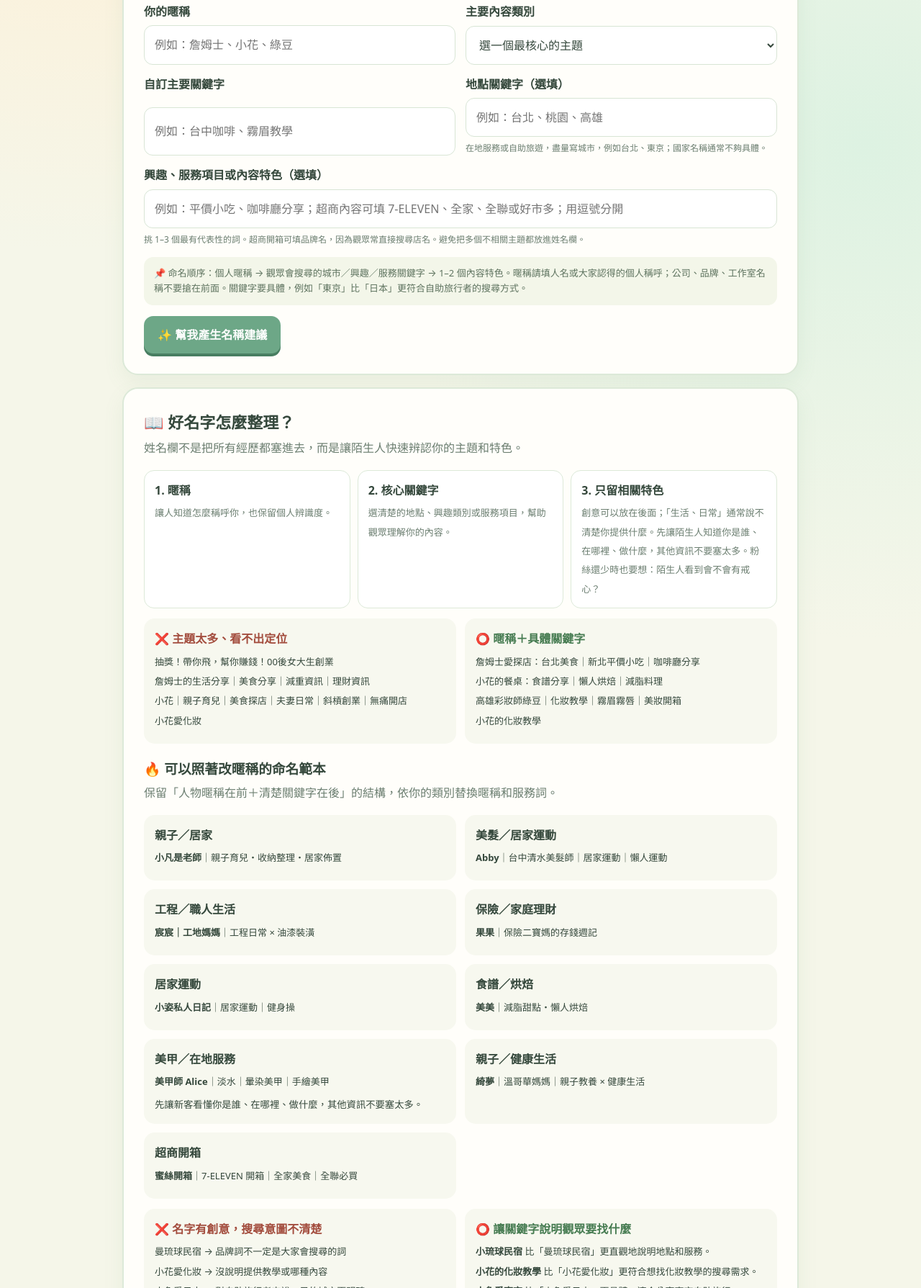
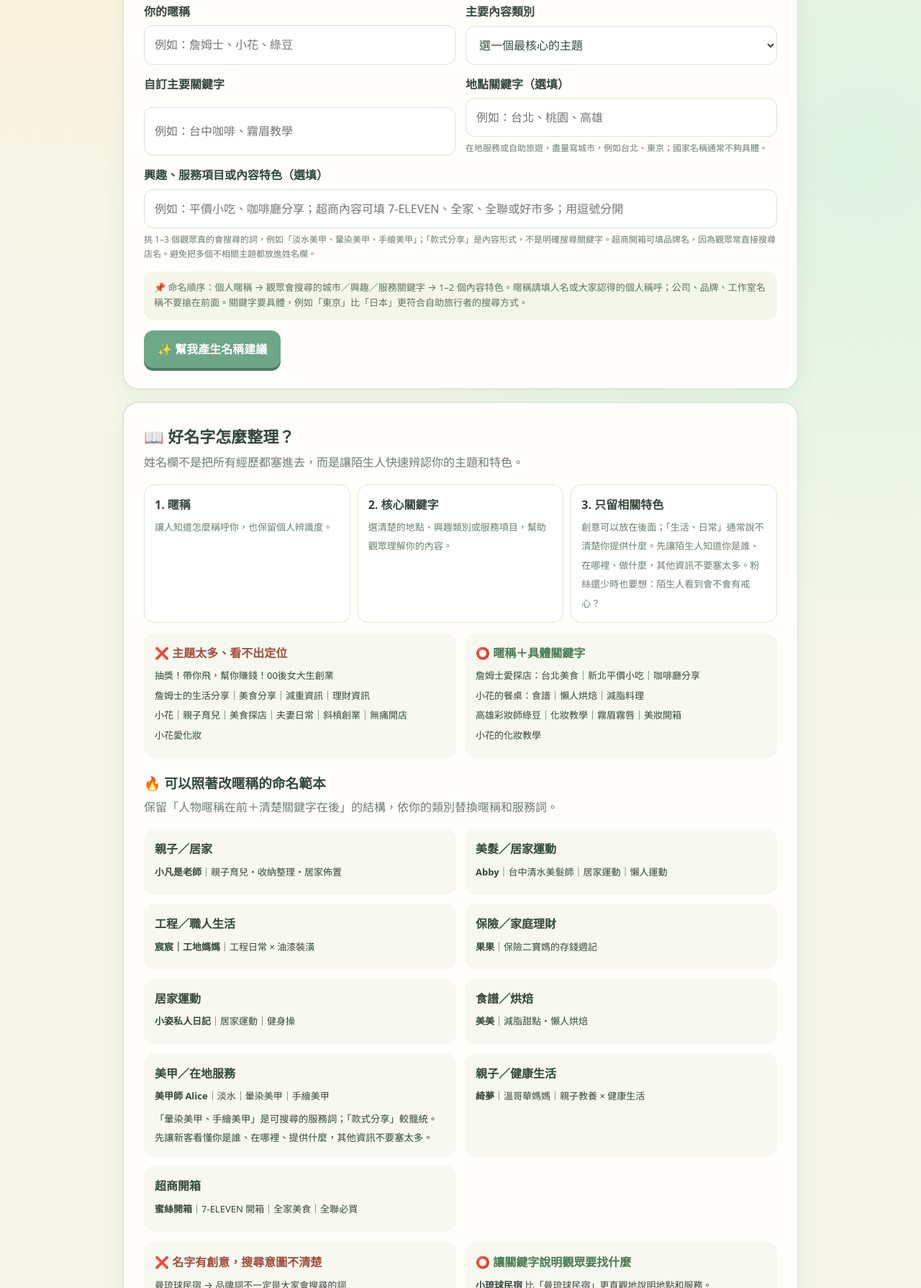
Before and after one commit to leonyang0512-stack/self-media-positioning-game, a plain HTML site: page naming-generator/index.html in a window 1280 px wide. Shown: the part 554-2343 px from the top of the page at 72% size. Drawn offline with Linux system fonts and the light colour scheme.

Commit message:
Use searchable nail service keywords

```diff
--- a/naming-generator/index.html
+++ b/naming-generator/index.html
@@ -17,12 +17,12 @@
 <div class="field"><label for="category">主要內容類別</label><select id="category"><option value="">選一個最核心的主題</option><option value="美食">美食探店</option><option value="食譜">食譜料理</option><option value="親子">親子育兒</option><option value="旅遊">旅遊</option><option value="美妝">美妝彩妝</option><option value="穿搭">穿搭時尚</option><option value="運動">跳操運動</option><option value="飲料">超商飲料特調</option><option value="理財">理財報稅</option><option value="美髮">美髮造型</option><option value="美甲">美甲設計</option><option value="心理測驗">心理測驗</option><option value="自訂">其他／自訂類別</option></select></div>
 <div class="field" id="customWrap" hidden><label for="customCategory">自訂主要關鍵字</label><input id="customCategory" maxlength="16" placeholder="例如：台中咖啡、霧眉教學"></div>
 <div class="field"><label for="location">地點關鍵字（選填）</label><input id="location" maxlength="12" list="places" placeholder="例如：台北、桃園、高雄"><datalist id="places"><option value="台北"><option value="新北"><option value="桃園"><option value="台中"><option value="台南"><option value="高雄"><option value="台東"><option value="基隆"><option value="新竹"><option value="嘉義"><option value="屏東"><option value="花蓮"><option value="宜蘭"><option value="東京"><option value="大阪"><option value="京都"><option value="福岡"><option value="溫哥華"></datalist><small>在地服務或自助旅遊，盡量寫城市，例如台北、東京；國家名稱通常不夠具體。</small></div>
-<div class="field full"><label for="services">興趣、服務項目或內容特色（選填）</label><input id="services" maxlength="48" placeholder="例如：平價小吃、咖啡廳分享；超商內容可填 7-ELEVEN、全家、全聯或好市多；用逗號分開"><small>挑 1–3 個最有代表性的詞。超商開箱可填品牌名，因為觀眾常直接搜尋店名。避免把多個不相關主題都放進姓名欄。</small></div>
+<div class="field full"><label for="services">興趣、服務項目或內容特色（選填）</label><input id="services" maxlength="48" placeholder="例如：平價小吃、咖啡廳分享；超商內容可填 7-ELEVEN、全家、全聯或好市多；用逗號分開"><small>挑 1–3 個觀眾真的會搜尋的詞，例如「淡水美甲、暈染美甲、手繪美甲」；「款式分享」是內容形式，不是明確搜尋關鍵字。超商開箱可填品牌名，因為觀眾常直接搜尋店名。避免把多個不相關主題都放進姓名欄。</small></div>
 <div class="field full"><div class="helper">📌 命名順序：個人暱稱 → 觀眾會搜尋的城市／興趣／服務關鍵字 → 1–2 個內容特色。暱稱請填人名或大家認得的個人稱呼；公司、品牌、工作室名稱不要搶在前面。關鍵字要具體，例如「東京」比「日本」更符合自助旅行者的搜尋方式。</div></div>
 </div><button class="btn" id="generate">✨ 幫我產生名稱建議</button></section>
 <section class="panel results" id="results" aria-live="polite"><div class="result-head"><div><span class="eyebrow">📒 島民命名提案</span><h2 id="resultTitle">這些名字，讓人更快認識你</h2></div><p id="resultMeta"></p></div><div class="cards" id="cards"></div><div class="warning" id="warnings"></div><button class="btn" id="regenerate">🔄 換一批提案</button></section>
 <section class="panel"><h2>📖 好名字怎麼整理？</h2><p class="desc">姓名欄不是把所有經歷都塞進去，而是讓陌生人快速辨認你的主題和特色。</p><div class="steps"><div class="step"><b>1. 暱稱</b><span>讓人知道怎麼稱呼你，也保留個人辨識度。</span></div><div class="step"><b>2. 核心關鍵字</b><span>選清楚的地點、興趣類別或服務項目，幫助觀眾理解你的內容。</span></div><div class="step"><b>3. 只留相關特色</b><span>創意可以放在後面；「生活、日常」通常說不清楚你提供什麼。先讓陌生人知道你是誰、在哪裡、做什麼，其他資訊不要塞太多。粉絲還少時也要想：陌生人看到會不會有戒心？</span></div></div>
-<div class="guide-grid"><div class="guide-card"><h3 class="bad">❌ 主題太多、看不出定位</h3><p>抽獎！帶你飛，幫你賺錢！00後女大生創業</p><p>詹姆士的生活分享｜美食分享｜減重資訊｜理財資訊</p><p>小花｜親子育兒｜美食探店｜夫妻日常｜斜槓創業｜無痛開店</p><p>小花愛化妝</p></div><div class="guide-card"><h3 class="good">⭕️ 暱稱＋具體關鍵字</h3><p>詹姆士愛探店：台北美食｜新北平價小吃｜咖啡廳分享</p><p>小花的餐桌：食譜分享｜懶人烘焙｜減脂料理</p><p>高雄彩妝師綠豆｜化妝教學｜霧眉霧唇｜美妝開箱</p><p>小花的化妝教學</p></div></div>
+<div class="guide-grid"><div class="guide-card"><h3 class="bad">❌ 主題太多、看不出定位</h3><p>抽獎！帶你飛，幫你賺錢！00後女大生創業</p><p>詹姆士的生活分享｜美食分享｜減重資訊｜理財資訊</p><p>小花｜親子育兒｜美食探店｜夫妻日常｜斜槓創業｜無痛開店</p><p>小花愛化妝</p></div><div class="guide-card"><h3 class="good">⭕️ 暱稱＋具體關鍵字</h3><p>詹姆士愛探店：台北美食｜新北平價小吃｜咖啡廳分享</p><p>小花的餐桌：食譜｜懶人烘焙｜減脂料理</p><p>高雄彩妝師綠豆｜化妝教學｜霧眉霧唇｜美妝開箱</p><p>小花的化妝教學</p></div></div>
 <h3 style="margin:20px 0 4px">🔥 可以照著改暱稱的命名範本</h3><p class="desc">保留「人物暱稱在前＋清楚關鍵字在後」的結構，依你的類別替換暱稱和服務詞。</p>
 <div class="guide-grid name-patterns">
 <div class="guide-card"><h3>親子／居家</h3><p><b>小凡是老師</b>｜親子育兒・收納整理・居家佈置</p></div>
@@ -31,7 +31,7 @@
 <div class="guide-card"><h3>保險／家庭理財</h3><p><b>果果</b>｜保險二寶媽的存錢週記</p></div>
 <div class="guide-card"><h3>居家運動</h3><p><b>小姿私人日記</b>｜居家運動｜健身操</p></div>
 <div class="guide-card"><h3>食譜／烘焙</h3><p><b>美美</b>｜減脂甜點・懶人烘焙</p></div>
-<div class="guide-card"><h3>美甲／在地服務</h3><p><b>美甲師 Alice</b>｜淡水｜暈染美甲｜手繪美甲</p><small>先讓新客看懂你是誰、在哪裡、做什麼，其他資訊不要塞太多。</small></div>
+<div class="guide-card"><h3>美甲／在地服務</h3><p><b>美甲師 Alice</b>｜淡水｜暈染美甲｜手繪美甲</p><small>「暈染美甲、手繪美甲」是可搜尋的服務詞；「款式分享」較籠統。先讓新客看懂你是誰、在哪裡、提供什麼，其他資訊不要塞太多。</small></div>
 <div class="guide-card"><h3>親子／健康生活</h3><p><b>綺夢</b>｜溫哥華媽媽｜親子教養 × 健康生活</p></div>
 <div class="guide-card"><h3>超商開箱</h3><p><b>蜜絲開箱</b>｜7-ELEVEN 開箱｜全家美食｜全聯必買</p></div>
 </div>
@@ -42,7 +42,7 @@
 <script>
 const $=s=>document.querySelector(s);
 const presets={
-'美食':['探店','平價小吃','咖啡廳分享'],'食譜':['懶人烘焙','家常料理','減脂料理'],'親子':['親子活動','育兒分享','親子餐廳'],'旅遊':['自由行','行程規劃','住宿分享'],'美妝':['化妝教學','彩妝開箱','新手妝容'],'穿搭':['日常穿搭','小資穿搭','身形搭配'],'運動':['居家跳操','新手跟練','運動紀錄'],'飲料':['超商特調','飲料實測','新品分享'],'理財':['報稅整理','勞保勞退','家庭理財'],'美髮':['髮型整理','染髮分享','頭皮護理'],'美甲':['美甲設計','款式分享','凝膠美甲'],'心理測驗':['性格測驗','直覺選擇','心理測驗']};
+'美食':['探店','平價小吃','咖啡廳分享'],'食譜':['懶人烘焙','家常料理','減脂料理'],'親子':['親子活動','育兒分享','親子餐廳'],'旅遊':['自由行','行程規劃','住宿分享'],'美妝':['化妝教學','彩妝開箱','新手妝容'],'穿搭':['日常穿搭','小資穿搭','身形搭配'],'運動':['居家跳操','新手跟練','運動紀錄'],'飲料':['超商特調','飲料實測','新品分享'],'理財':['報稅整理','勞保勞退','家庭理財'],'美髮':['髮型整理','染髮分享','頭皮護理'],'美甲':['暈染美甲','手繪美甲','凝膠美甲'],'心理測驗':['性格測驗','直覺選擇','心理測驗']};
 const caution=['抽獎','帶你飛','幫你賺錢','微商','直銷','減肥','瘦身','股票','醫美','斜槓','賺錢'];
 const esc=s=>String(s).replace(/[&<>"']/g,c=>({'&':'&amp;','<':'&lt;','>':'&gt;','"':'&quot;',"'":'&#39;'}[c]));
 $('#category').addEventListener('change',()=>{document.querySelector('#customWrap').hidden=$('#category').value!=='自訂'});
```
